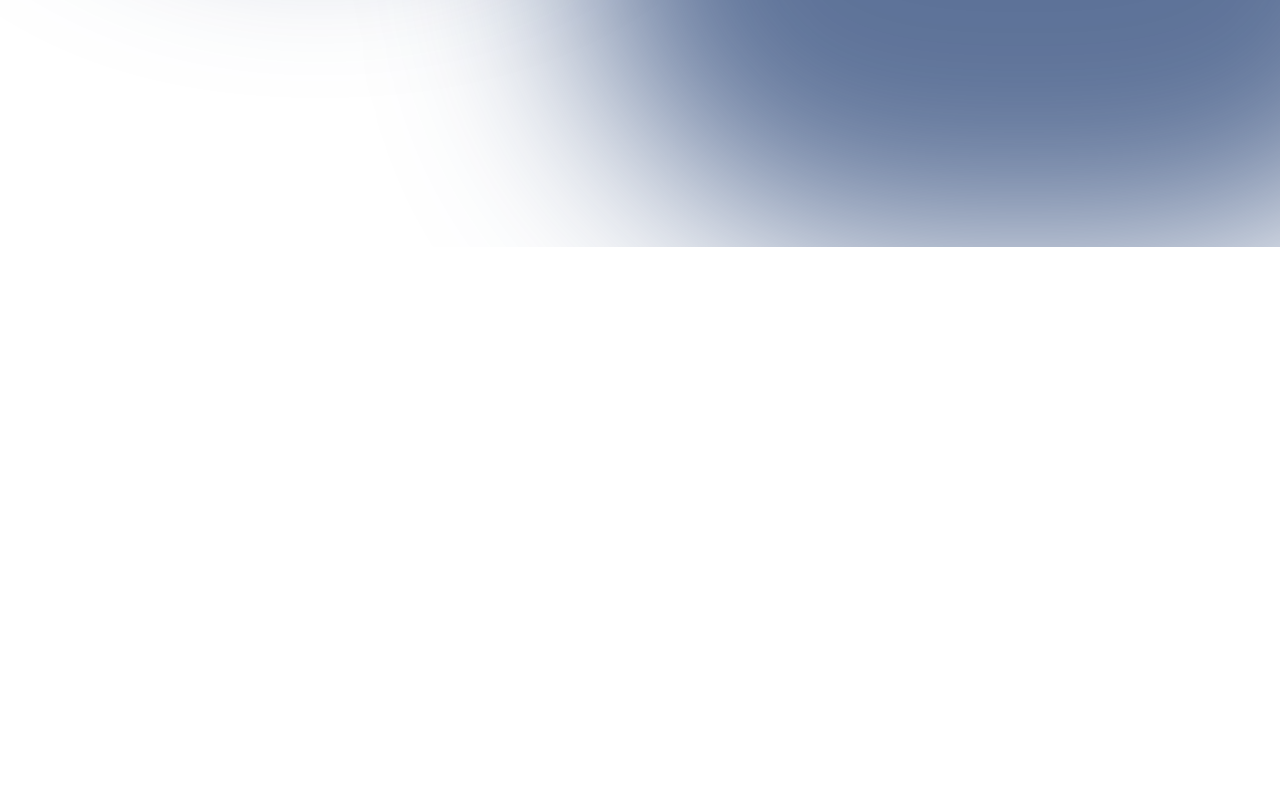
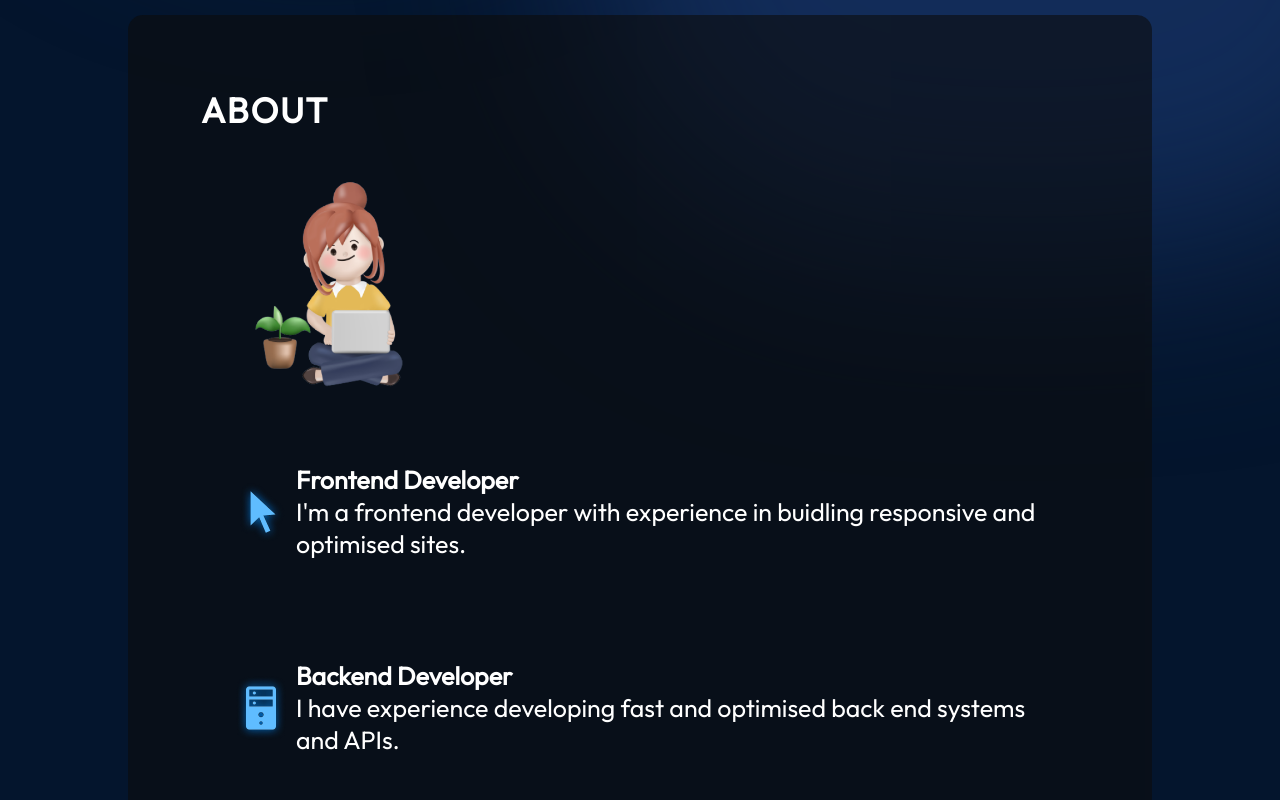
Before and after one commit to benprice2/portfolio, a React (Vite) app: page / in a window 1280 px wide. Shown: the part 780-1580 px from the top of the page. Before the commit the page ends 1027 px from the top, so only its background shows below. Built offline with nearby package versions, Linux system fonts and the light colour scheme.

Commit message:
about section

```diff
--- a/src/App.jsx
+++ b/src/App.jsx
@@ -1,6 +1,7 @@
 import styles from './App.module.css'
 import { Navbar } from './components/nav/Navbar';
 import { Hero } from './components/hero/Hero';
+import { About } from './components/about/About';
 
 function App() {
 
@@ -8,6 +9,7 @@
     <div className={styles.App}>
       <Navbar />
       <Hero />
+      <About />
     </div>
 
   )
--- /dev/null
+++ b/src/components/about/About.jsx
@@ -0,0 +1,36 @@
+import { getImageUrl } from "../../utils"
+import styles from "./About.module.css"
+
+export const About = () => {
+  return (
+    <section className={styles.container} id="about">
+        <h2 className={styles.title}>ABOUT</h2>
+        <div className={styles.content}>
+            <img src={getImageUrl("about/aboutImage.png")} alt="Me sitting with a laptop" className={styles.aboutImage}/>
+        </div>
+        <ul className={styles.aboutItems}>
+            <li className={styles.aboutItem}>
+                <img src={getImageUrl("about/cursorIcon.png")} alt="Cursor Icon" />
+                <div className={styles.aboutItemText}>
+                    <h3>Frontend Developer</h3>
+                    <p>I'm a frontend developer with experience in buidling responsive and optimised sites.</p>
+                </div>
+            </li>
+            <li className={styles.aboutItem}>
+                <img src={getImageUrl("about/serverIcon.png")} alt="Server Icon" />
+                <div className={styles.aboutItemText}>
+                    <h3>Backend Developer</h3>
+                    <p>I have experience developing fast and optimised back end systems and APIs.</p>
+                </div>
+            </li>
+            <li className={styles.aboutItem}>
+                <img src={getImageUrl("about/uiIcon.png")} alt="UI Icon" />
+                <div className={styles.aboutItemText}>
+                    <h3>UI Designer</h3>
+                    <p>I have designed multiple landing pages and have created design systems aswell.</p>
+                </div>
+            </li>
+        </ul>
+    </section>
+  )
+}
--- /dev/null
+++ b/src/components/about/About.module.css
@@ -0,0 +1,92 @@
+@import "../../vars.css";
+
+.container {
+    position: relative;
+    background-color: rgba(12, 12, 12, 0.6);
+    border-radius: 15px;
+    padding: 73px;
+    margin-top: 129px;
+    z-index: 1;
+    margin-left: 10%;
+    margin-right: 10%;
+}
+
+.title {
+    color: var(--color-text);
+    font-size: 35px;
+    font-weight: 700;
+    letter-spacing: 1.75px;
+    text-transform: uppercase;
+}
+
+.content {
+    display: flex;
+    flex-direction: row;
+    align-items: center;
+}
+
+.aboutImage{
+    width: 35%;
+}
+
+.aboutItems {
+    color: var(--color-text);
+    display: flex;
+    flex-direction: column;
+    gap: 50px;
+}
+
+.aboutItem {
+    display: flex;
+    flex-direction: row;
+    align-items: center;
+    border-radius: 20px;
+    list-style: none;
+    padding: 25px;
+    background-image: linear-gradient(
+        90deg,
+        rgba(165,215,232,0.42) 0%,
+        rgba(255, 255, 255, 0) 100%
+    );
+    background-size: 0 100%;
+    background-repeat: no-repeat;
+    transition: 0.4s;
+}
+
+.aboutItem:hover {
+    background-size: 100% 100%;
+}
+
+.aboutItem h3 {
+    font-size: 25px;
+    font-weight: 600;
+}
+
+.aboutItem p {
+    font-size: 25px;
+}
+
+@media screen and (max-width:830px) {
+    .container{
+        background-color: transparent;
+        padding-left: 0;
+        padding-right: 0;
+    }
+
+    .content {
+        flex-direction: column;
+    }
+
+    .aboutImage {
+        display: none;
+    }
+
+    .aboutItems {
+        margin-top: 28px;
+    }
+
+    .aboutItem {
+        padding-left: 0;
+        padding-right: 0;
+    }
+}
--- a/src/index.css
+++ b/src/index.css
@@ -4,3 +4,7 @@
   padding: 0;
   font-family: "Outfit", Arial, Helvetica, sans-serif;
 }
+
+html {
+  scroll-behavior: smooth;
+}
```
